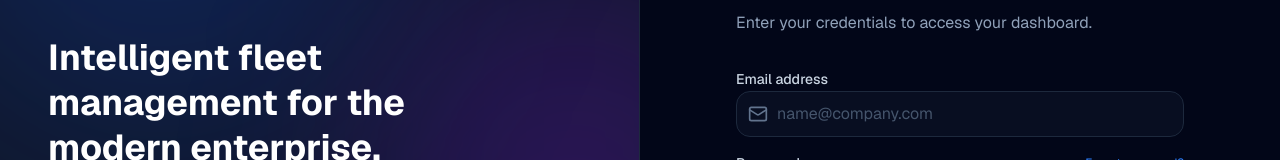
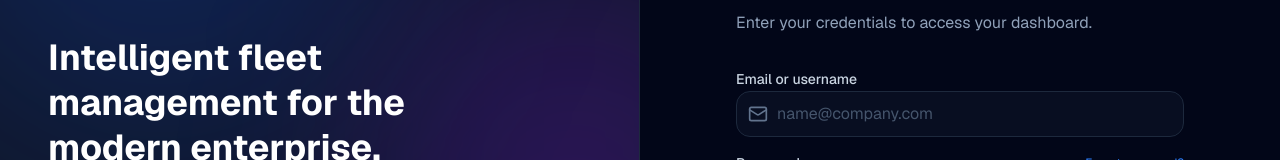
Before and after one commit to prakashjoddar/tracking-app, a Next.js app: page /login in a window 1280 px wide. Shown: the part 272-432 px from the top of the page. Built offline with nearby package versions, Linux system fonts and the light colour scheme.

Commit message:
org menu

```diff
--- a/app/(auth)/login/page.tsx
+++ b/app/(auth)/login/page.tsx
@@ -51,12 +51,12 @@ export default function LoginPage() {
 
                 <div className="space-y-4">
                     <div className="space-y-1.5">
-                        <label className="text-sm font-medium text-slate-300">Email address</label>
+                        <label className="text-sm font-medium text-slate-300">Email or username</label>
                         <div className="relative group">
                             <Mail className="absolute left-3 top-1/2 -translate-y-1/2 text-slate-500 w-5 h-5 group-focus-within:text-blue-500 transition-colors" />
                             <input
                                 name="email"
-                                type="email"
+                                type="text"
                                 required
                                 placeholder="name@company.com"
                                 className="w-full bg-slate-900/50 border border-slate-800 text-white rounded-xl py-2.5 pl-10 pr-4 outline-none focus:ring-2 focus:ring-blue-500/50 focus:border-blue-500 transition-all placeholder:text-slate-600"
--- a/components/ui/nav-main.tsx
+++ b/components/ui/nav-main.tsx
@@ -257,7 +257,9 @@ export function NavMain({
       menuKey: "STUDENTS",
     },
     {
-      name: "Sub Login",
+      // Same /user page manages ORG accounts for SUPER and SUB_ORG accounts for an ORG — mirrors
+      // mobile's more.tsx relabeling of its equivalent screen.
+      name: userType === "SUPER" ? "Organizations" : "Sub Login",
       icon: (
         <FaUsersCog
           className="size-4 mr-1"
```
